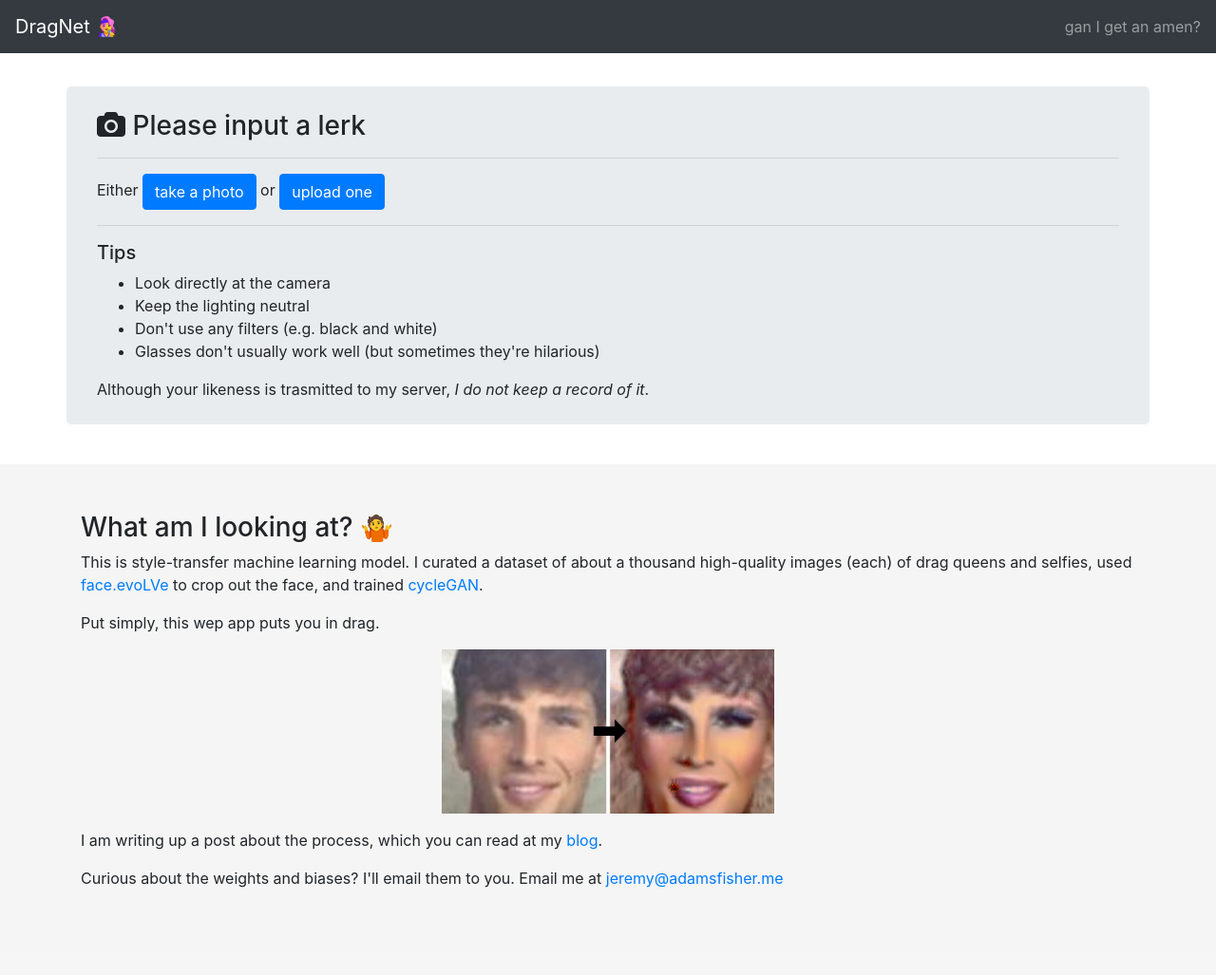
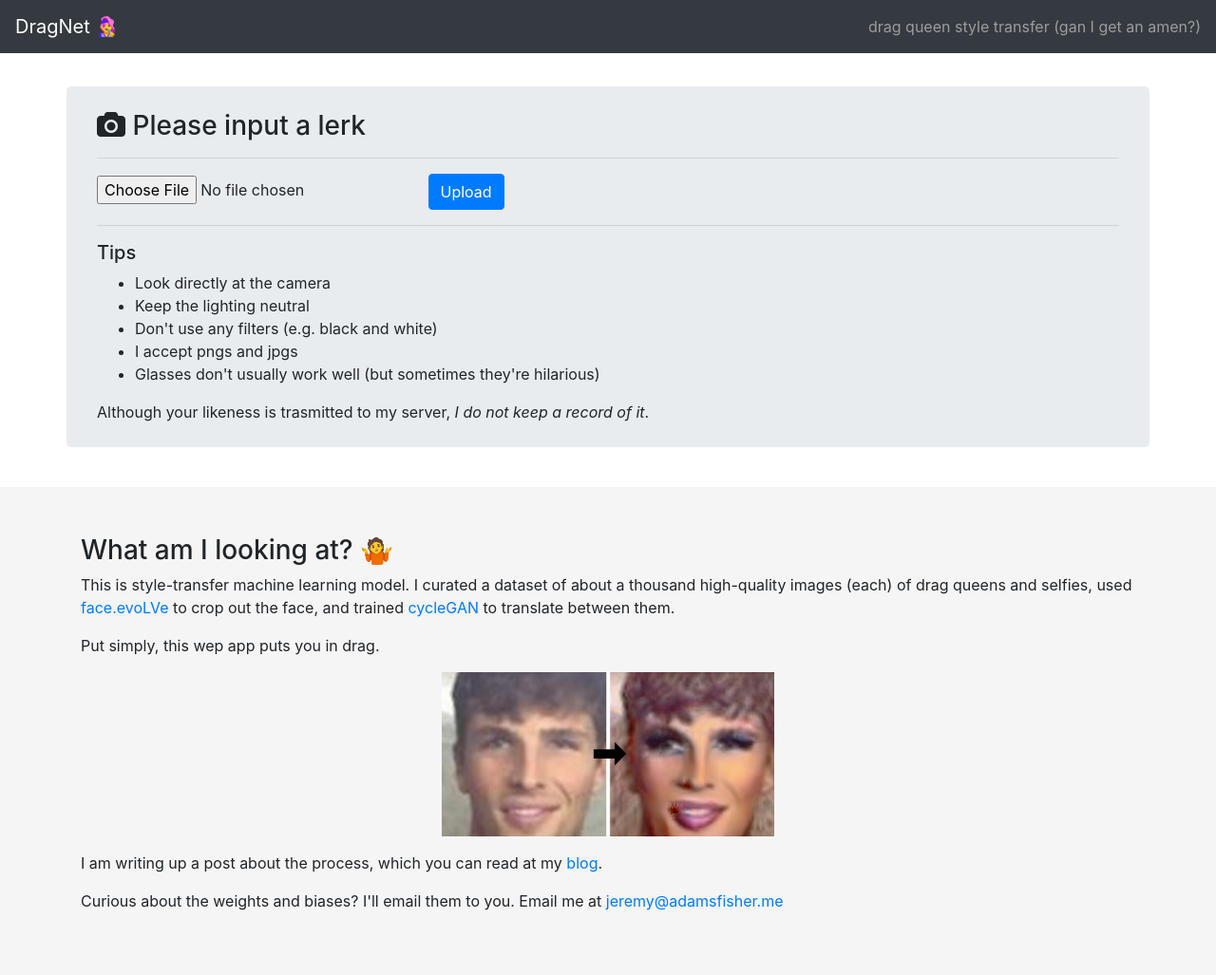
Before and after one commit to jeremyadamsfisher/dragnet, a Flask app: page / in a window 1280 px wide. Shown: the whole page at 95% size. Before the commit the page ends 935 px from the top, so only its background shows below. Run offline with Flask 2, Linux system fonts and the light colour scheme; parts of the project's set-up code (start-up, migrations or seed data) failed here and were passed over; some libraries are stand-ins or nearby versions.

Commit message:
add basic file upload capabilities

```diff
--- a/app/__init__.py
+++ b/app/__init__.py
@@ -1,4 +1,4 @@
 from flask import Flask
 app = Flask(__name__, instance_relative_config=True)
+app.config.from_object("config")
 from app import views
-app.config.from_object('config')
--- a/app/templates/base.html
+++ b/app/templates/base.html
@@ -13,7 +13,7 @@
   <body>
     <nav class="navbar navbar-dark bg-dark">
       <a class="navbar-brand" href="#">DragNet 👩‍🎤</a>
-      <span class="navbar-text">gan I get an amen?</span>
+      <span class="navbar-text">drag queen style transfer (gan I get an amen?)</span>
     </nav>
     <div id="content">
         {% block content %}{% endblock %}
--- a/app/templates/description.html
+++ b/app/templates/description.html
@@ -1,6 +1,6 @@
 <div class="container">
 <h3>What am I looking at? 🤷</h3>
-<p>This is style-transfer machine learning model. I curated a dataset of about a thousand high-quality images (each) of drag queens and selfies, used <a href="https://github.com/ZhaoJ9014/face.evoLVe.PyTorch">face.evoLVe</a> to crop out the face, and trained <a href="https://github.com/junyanz/pytorch-CycleGAN-and-pix2pix">cycleGAN</a>.</p>
+<p>This is style-transfer machine learning model. I curated a dataset of about a thousand high-quality images (each) of drag queens and selfies, used <a href="https://github.com/ZhaoJ9014/face.evoLVe.PyTorch">face.evoLVe</a> to crop out the face, and trained <a href="https://github.com/junyanz/pytorch-CycleGAN-and-pix2pix">cycleGAN</a> to translate between them.</p>
 <p>Put simply, this wep app puts you in drag.</p>
 <p>
     <div class="row">
--- a/app/templates/main.html
+++ b/app/templates/main.html
@@ -7,13 +7,18 @@
 <div class="container jumbotron" style="padding-top:25px;padding-bottom:25px">
     <h3><i class="fa fa-camera"></i> Please input a lerk</h3>
     <hr>
-    <p>Either <button type="button" class="btn btn-primary">take a photo</button> or <button type="button" class="btn btn-primary">upload one</button></p>
+    <form action = "{{ url_for('success') }}" method = "post" enctype="multipart/form-data">
+        <input type="file" name="file" />
+        <input type = "submit" value="Upload" class="btn btn-primary">
+    </form>
+
     <hr>
     <h5>Tips</h5>
     <ul>
         <li>Look directly at the camera</li>
         <li>Keep the lighting neutral</li>
         <li>Don't use any filters (e.g. black and white)</li>
+        <li>I accept pngs and jpgs</li>
         <li>Glasses don't usually work well (but sometimes they're hilarious)</li>
     </ul>
     Although your likeness is trasmitted to my server, <i>I do not keep a record of it</i>.
--- a/app/views.py
+++ b/app/views.py
@@ -1,6 +1,18 @@
-from flask import render_template
+import os
+import tempfile
+from flask import render_template, redirect, url_for, request
 from app import app
 
-@app.route('/')
+
+@app.route("/")
 def main_page():
     return render_template("main.html")
+
+
+@app.route('/upload', methods = ['POST'])
+def success():
+    if request.method == 'POST':
+        f = request.files['file']
+        with tempfile.NamedTemporaryFile() as f_temp:
+            f.save(f_temp.name)
+            return render_template("success.html", name = f_temp.name)
--- a/run.py
+++ b/run.py
@@ -1,4 +1,4 @@
 from app import app
 
-if __name__ == '__main__':
+if __name__ == "__main__":
     app.run()
```
Also changed, not shown: app/templates/success.html (added, +10 -0 lines), 1 other file.
